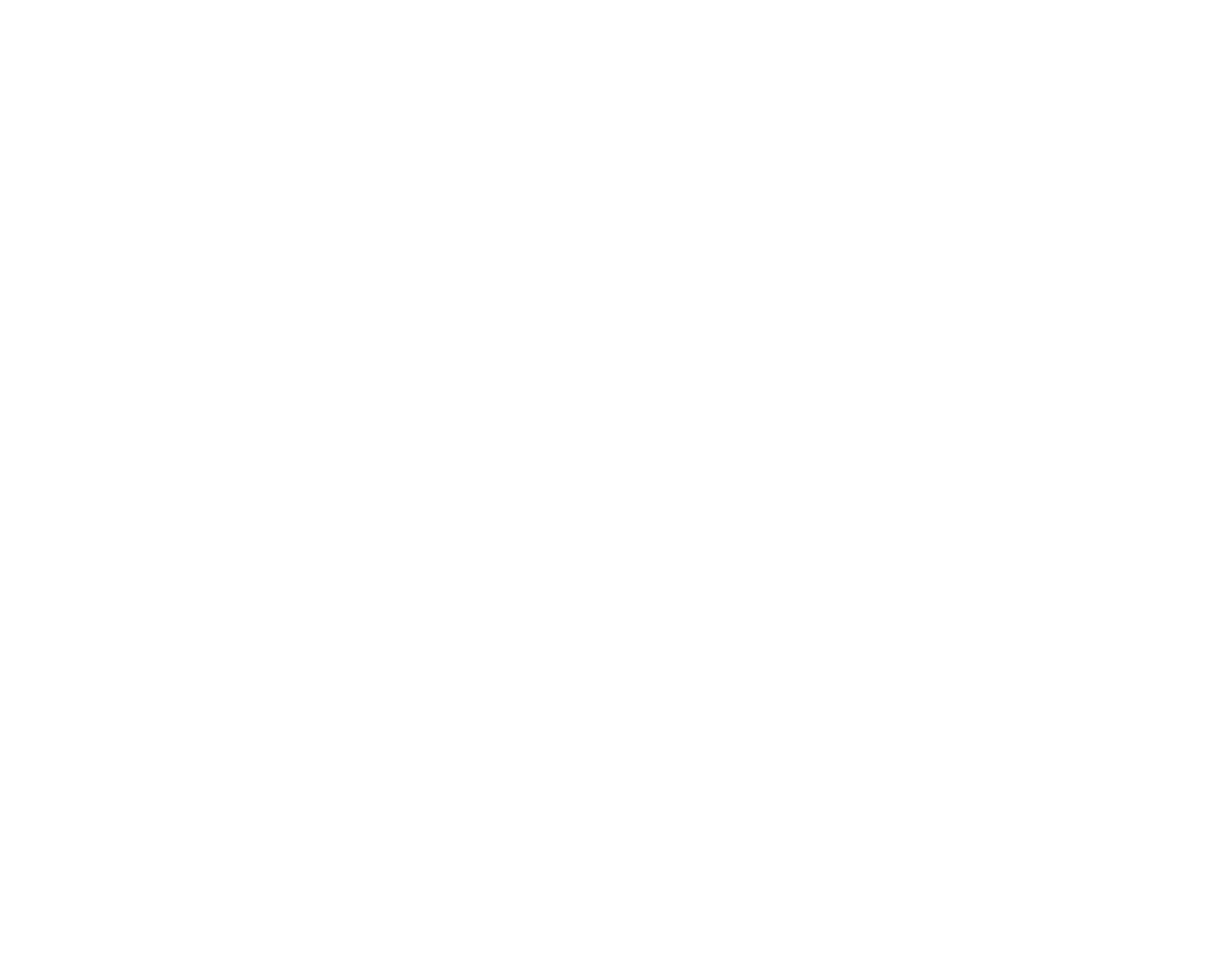
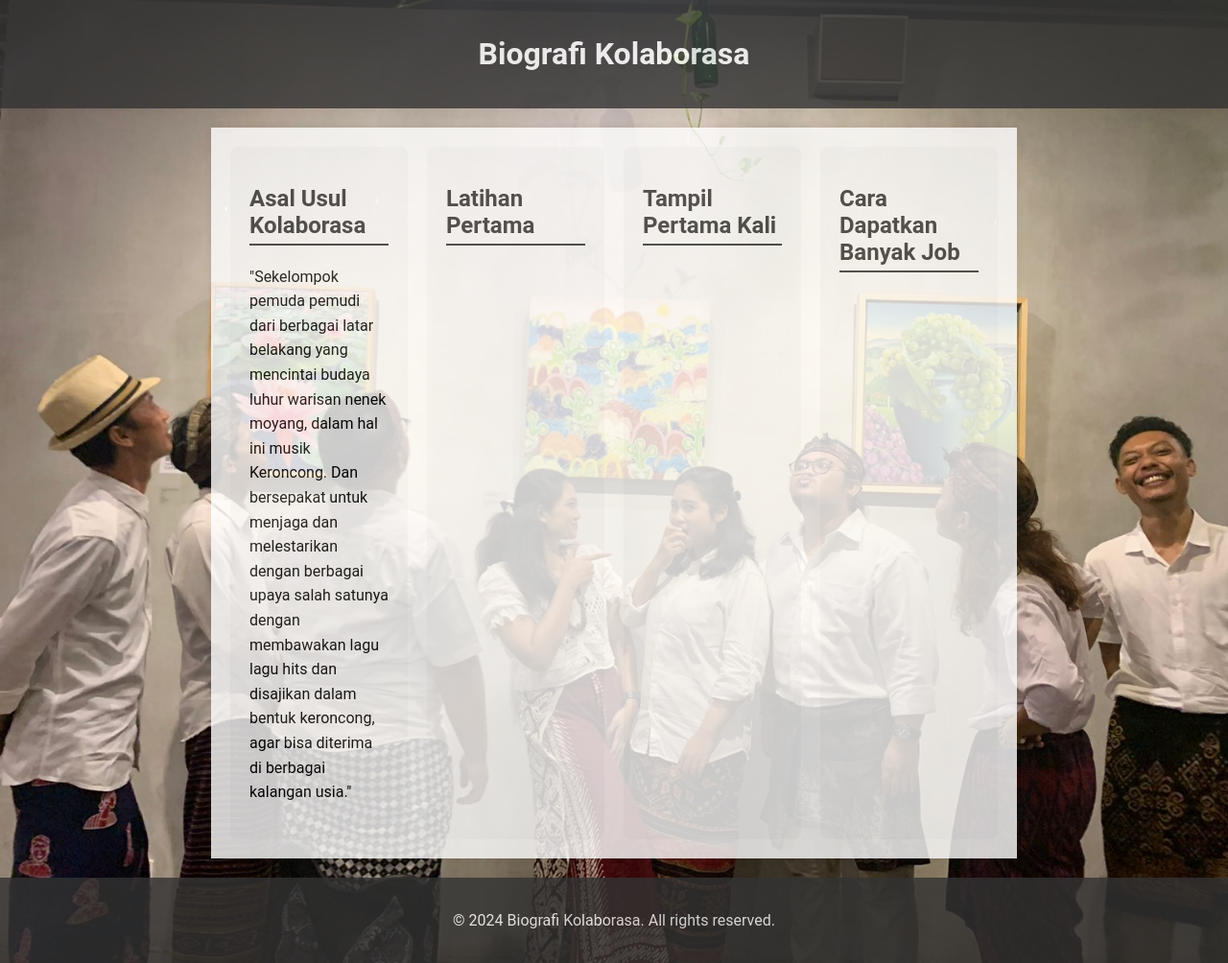
Before and after one commit to josephsbtn/KOLABORASA, a plain HTML site: page biografi - page/bio.html in a window 1280 px wide. Shown: the whole page at 96% size. Before the commit the page ends 800 px from the top, so only its background shows below. Drawn offline with Linux system fonts and the light colour scheme.

Commit message:
Biografi

```diff
--- /dev/null
+++ b/biografi - page/bio.css
@@ -0,0 +1,66 @@
+body {
+    font-family: 'Roboto', sans-serif;
+    margin: 0;
+    padding: 0;
+    box-sizing: border-box;
+    background-image: url('WhatsApp Image 2024-03-03 at 19.02.33_7ca51bab.jpg');
+    background-size: cover;
+
+}
+
+header {
+    background-color: #333;
+    color: #fff;
+    text-align: center;
+    padding: 1em 0;
+    opacity: 0.8;
+}
+
+.biography {
+    max-width: 800px;
+    margin: 20px auto;
+    padding: 20px;
+    background-color: #fff;
+    box-shadow: 0 0 10px rgba(0, 0, 0, 0.1);
+    opacity: 0.8;
+}
+
+.info-container {
+    display: flex;
+    flex-wrap: wrap;
+    gap: 20px;
+}
+
+.info {
+    flex: 1;
+    background-color: #f9f9f9;
+    padding: 20px;
+    border-radius: 8px;
+    transition: transform 0.3s ease-in-out; /* Transisi efek scaling */
+
+}
+
+.info:hover {
+    transform: scale(1.05); /* Efek scaling */
+}
+
+h2 {
+    color: #333;
+    border-bottom: 2px solid #333;
+    padding-bottom: 5px;
+
+}
+
+p {
+    line-height: 1.6;
+}
+
+footer {
+    background-color: #333;
+    color: #fff;
+    text-align: center;
+    padding: 1em 0;
+    bottom: 0;
+    width: 100%;
+    opacity: 0.8;
+}
--- a/biografi - page/bio.html
+++ b/biografi - page/bio.html
@@ -3,9 +3,40 @@
 <head>
     <meta charset="UTF-8">
     <meta name="viewport" content="width=device-width, initial-scale=1.0">
-    <title>Document</title>
+    <title>Biografi Kolaborasa</title>
+    <link rel="stylesheet" href="bio.css">
 </head>
 <body>
+    <header>
+        <h1>Biografi Kolaborasa</h1>
+    </header>
 
+    <section class="biography">
+        <div class="info-container">
+            <div class="info">
+                <h2>Asal Usul Kolaborasa</h2>
+                <p>"Sekelompok pemuda pemudi dari berbagai latar belakang yang mencintai budaya luhur warisan nenek moyang, dalam hal ini musik Keroncong. Dan bersepakat untuk menjaga dan melestarikan dengan berbagai upaya salah satunya dengan membawakan lagu lagu hits dan disajikan dalam bentuk keroncong, agar bisa diterima di berbagai kalangan usia."</p>
+            </div>
+
+            <div class="info">
+                <h2>Latihan Pertama</h2>
+                <p></p>
+            </div>
+
+            <div class="info">
+                <h2>Tampil Pertama Kali</h2>
+                <p></p>
+            </div>
+
+            <div class="info">
+                <h2>Cara Dapatkan Banyak Job</h2>
+                <p></p>
+            </div>
+        </div>
+    </section>
+
+    <footer>
+        <p>&copy; 2024 Biografi Kolaborasa. All rights reserved.</p>
+    </footer>
 </body>
 </html>
```
Also changed, not shown: biografi - page/WhatsApp Image 2024-03-03 at 19.02.33_7ca51bab.jpg (added).
